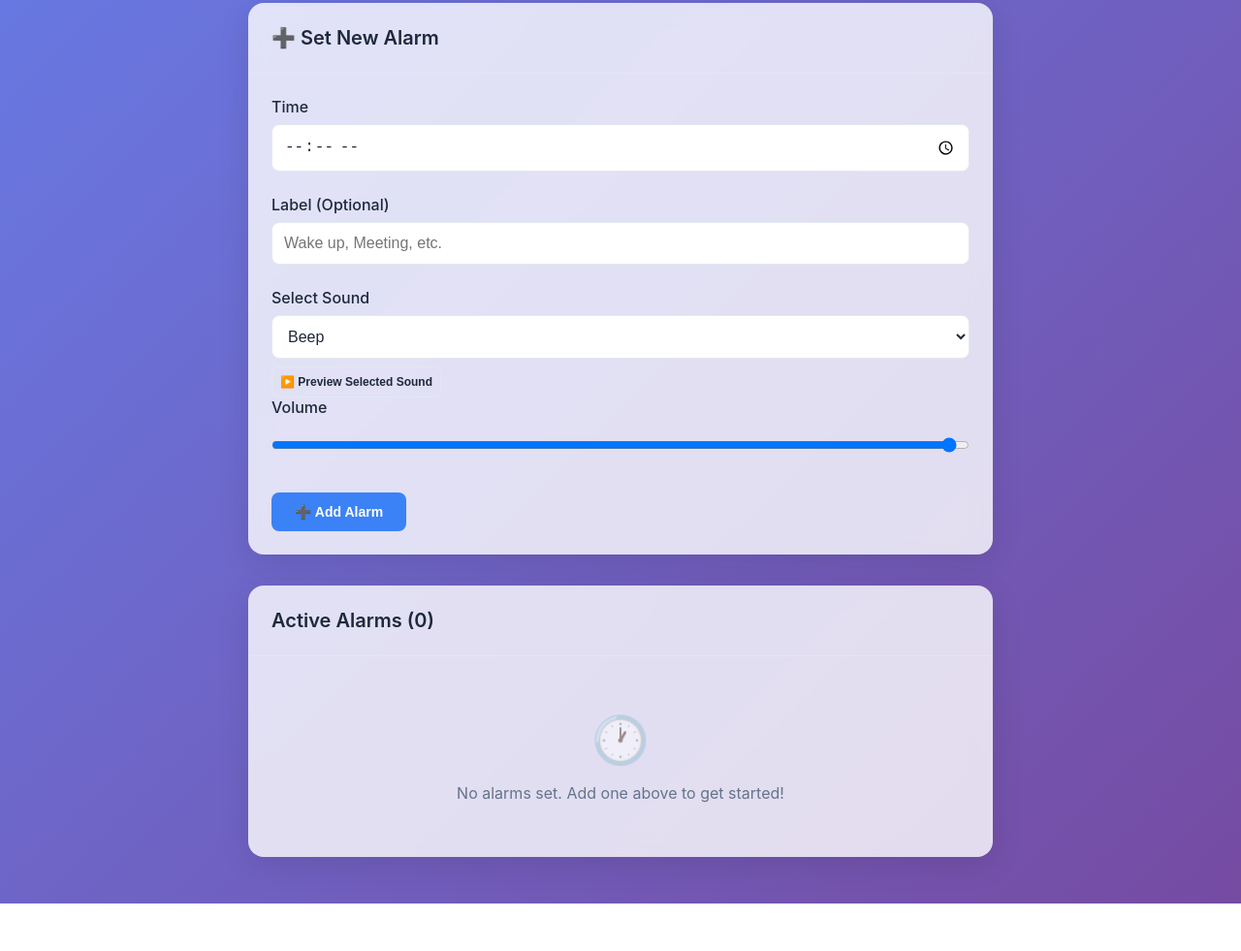
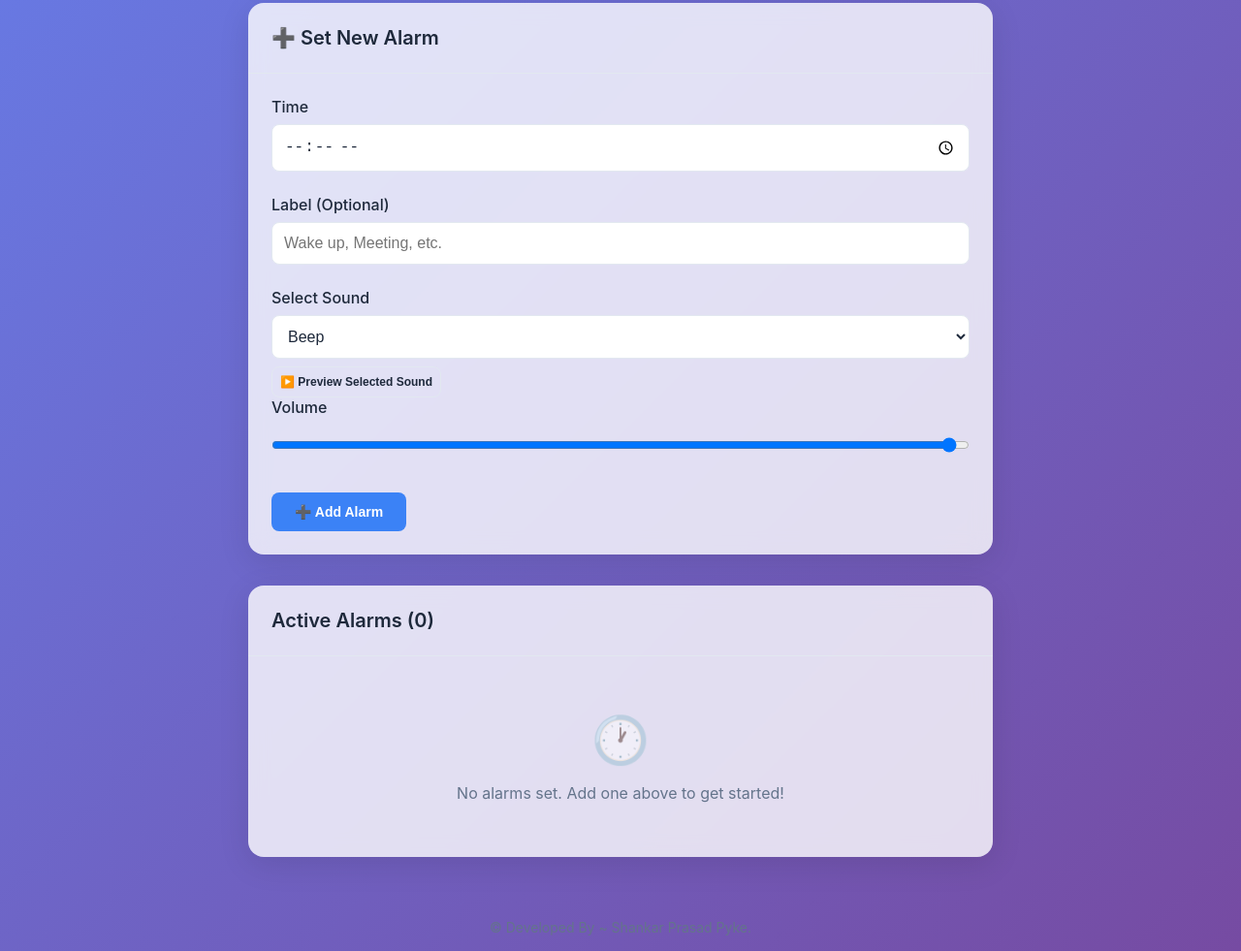
Before and after one commit to shankar2006458/Alarm-clock, a plain HTML site: page index.html in a window 1280 px wide. Shown: the part 286-1267 px from the top of the page at 97% size. Before the commit the page ends 1218 px from the top, so only its background shows below. Drawn offline with Linux system fonts and the light colour scheme.

Commit message:
Update index.html

```diff
--- a/index.html
+++ b/index.html
@@ -1008,5 +1008,8 @@
     }, { once: true });
 
 </script>
+    <footer style="text-align: center; padding: 1rem; font-size: 0.875rem; color: var(--text-secondary);">
+    © Developed By ~ Shankar Prasad Pyke.
+</footer>
 </body>
 </html>
```
